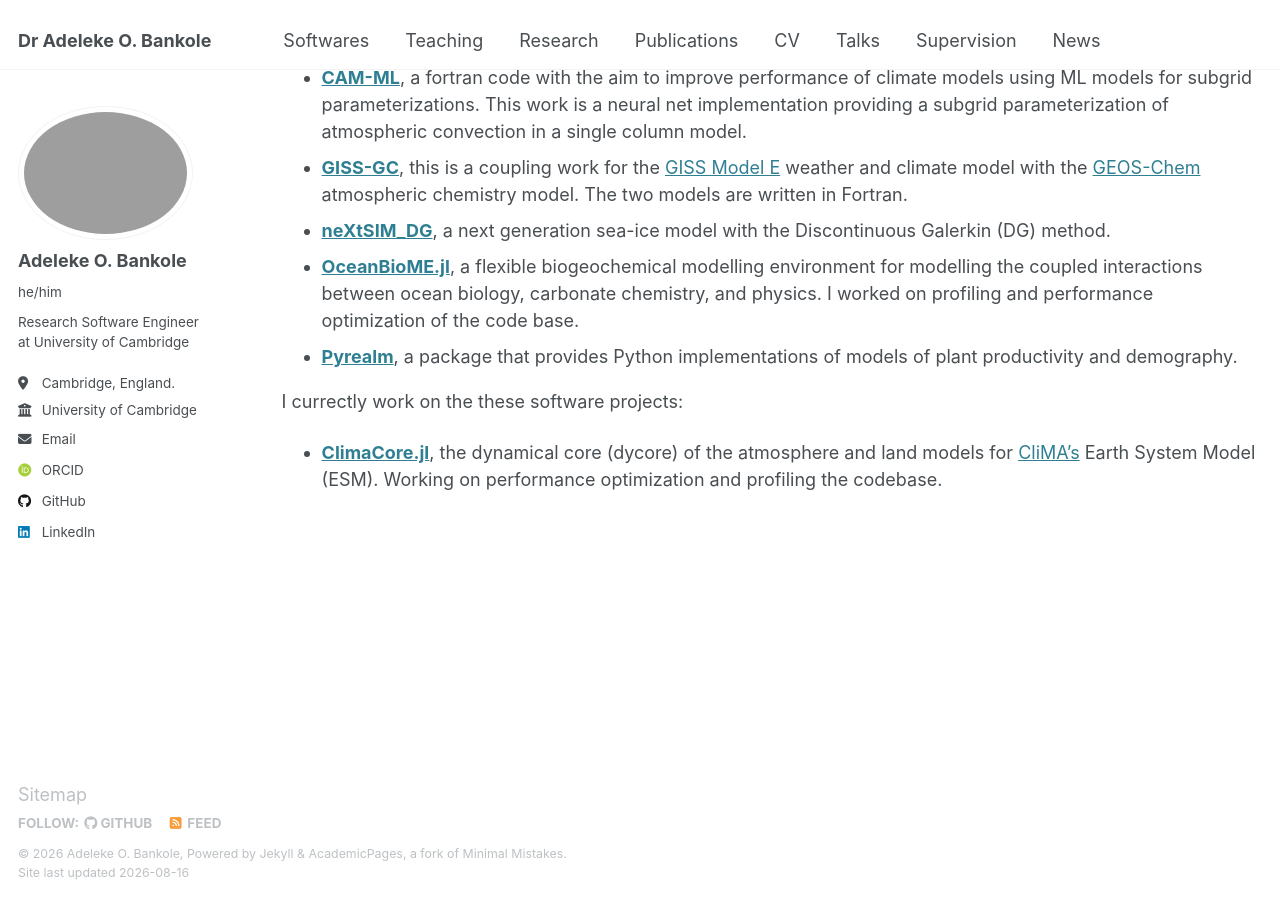
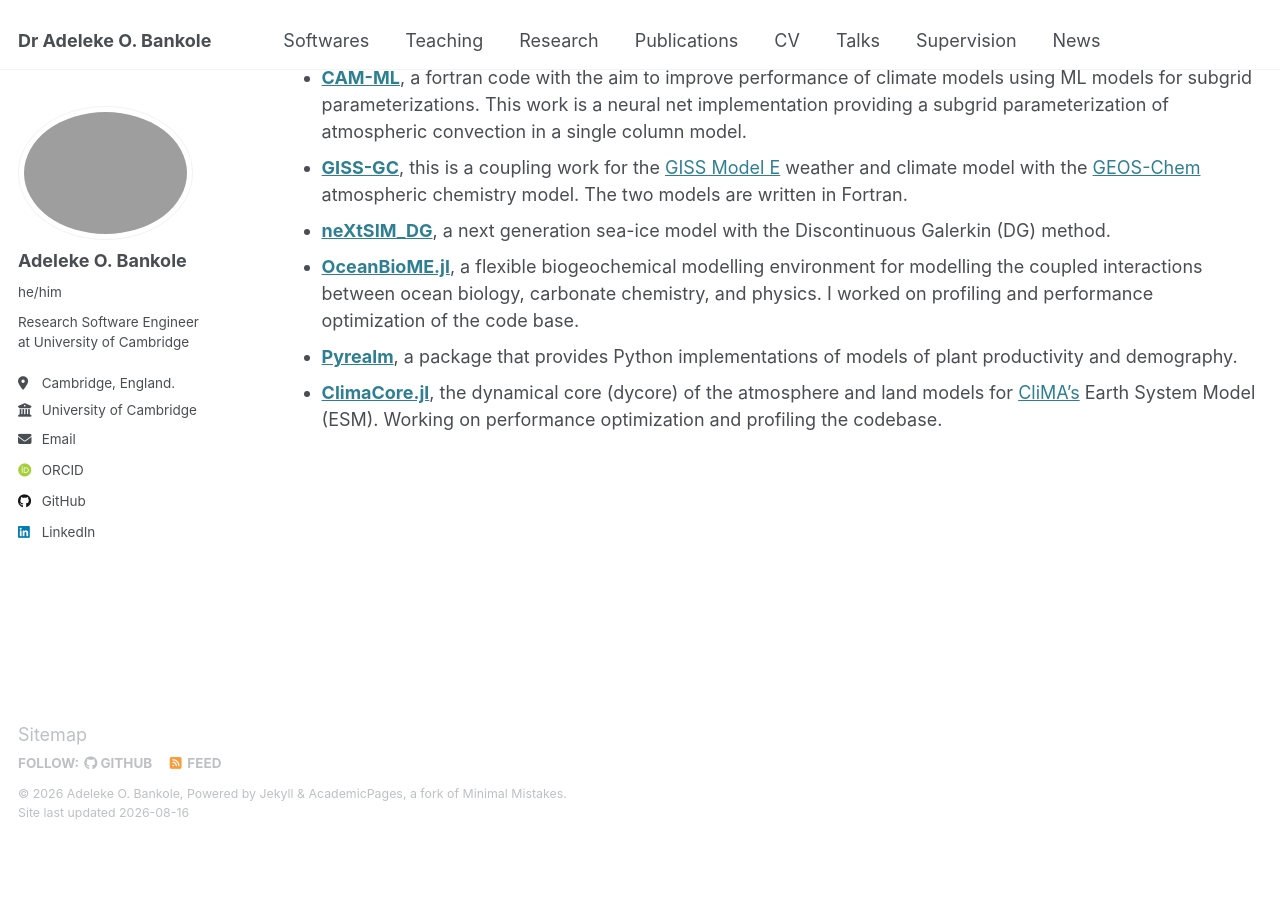
Before and after one commit to AdelekeBankole/adelekebankole.github.io, a Jekyll site: the page built from _softwares/softwares.md, in a window 1280 px wide and 900 px high, scrolled down 502 px. Built offline with Jekyll 4.4.1, drawn with Linux system fonts in a browser that asks for light colours; some web fonts are replaced; after the commit the page ends 1342 px from its top, so only the background shows below that.

Commit message:
Update software projects list
Removed a line about current work on software projects and corrected a typo.

```diff
--- a/_softwares/softwares.md
+++ b/_softwares/softwares.md
@@ -18,6 +18,4 @@ I contributed to the following code bases:
 * [**neXtSIM_DG**](https://github.com/nextsimhub/nextsimdg), a next generation sea-ice model with the Discontinuous Galerkin (DG) method.
 * [**OceanBioME.jl**](https://github.com/OceanBioME/OceanBioME.jl), a flexible biogeochemical modelling environment for modelling the coupled interactions between ocean biology, carbonate chemistry, and physics. I worked on profiling and performance optimization of the code base.
 * [**Pyrealm**](https://github.com/ImperialCollegeLondon/pyrealm), a package that provides Python implementations of models of plant productivity and demography.
-
-I currectly work on the these software projects:
 * [**ClimaCore.jl**](https://github.com/CliMA/ClimaCore.jl), the dynamical core (dycore) of the atmosphere and land models for [CliMA's](https://clima.caltech.edu) Earth System Model (ESM). Working on performance optimization and profiling the codebase.
```
